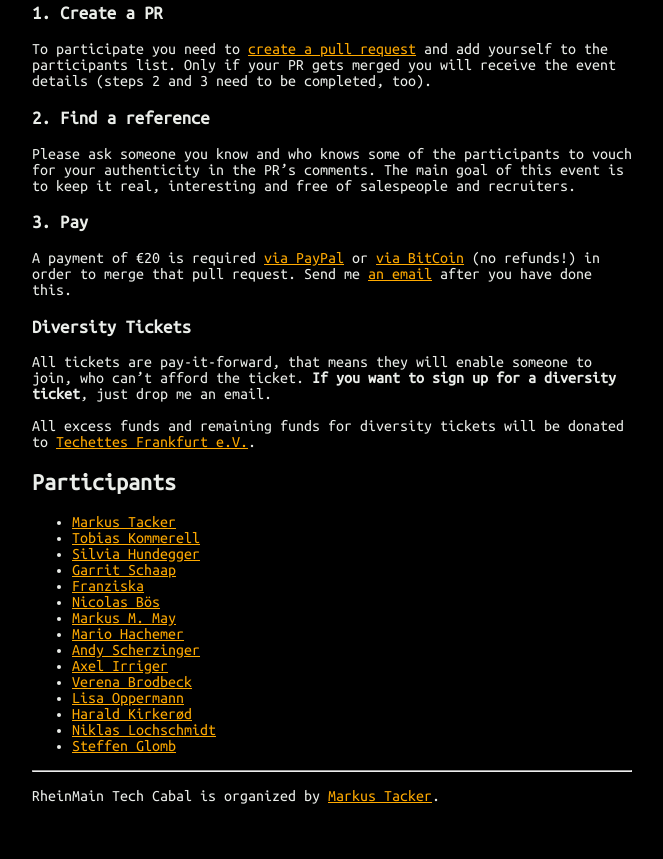
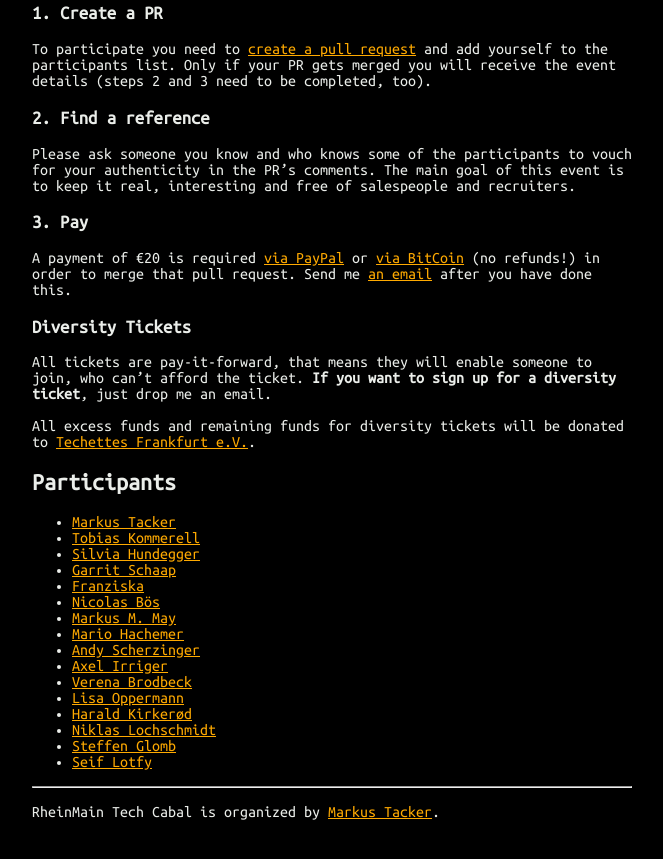
Before and after one commit to coderbyheart/blog, a Jekyll site: the page built from rheinmain-tech-cabal.md, in a window 1280 px wide and 900 px high, scrolled down 1227 px. Shown: the top 859 px of the window, without its empty margins (308-971 px from the left). Built offline with Jekyll 4.4.1, drawn with Linux system fonts in a browser that asks for light colours.

Commit message:
Update rheinmain-tech-cabal.md

```diff
--- a/rheinmain-tech-cabal.md
+++ b/rheinmain-tech-cabal.md
@@ -61,6 +61,7 @@
  * [Harald Kirkerød](https://twitter.com/haraball)
  * [Niklas Lochschmidt](https://twitter.com/niklas_l)
  * [Steffen Glomb](https://twitter.com/SteffenGlomb)
+ * [Seif Lotfy](https://seif.codes)
 
 ---
 
```
